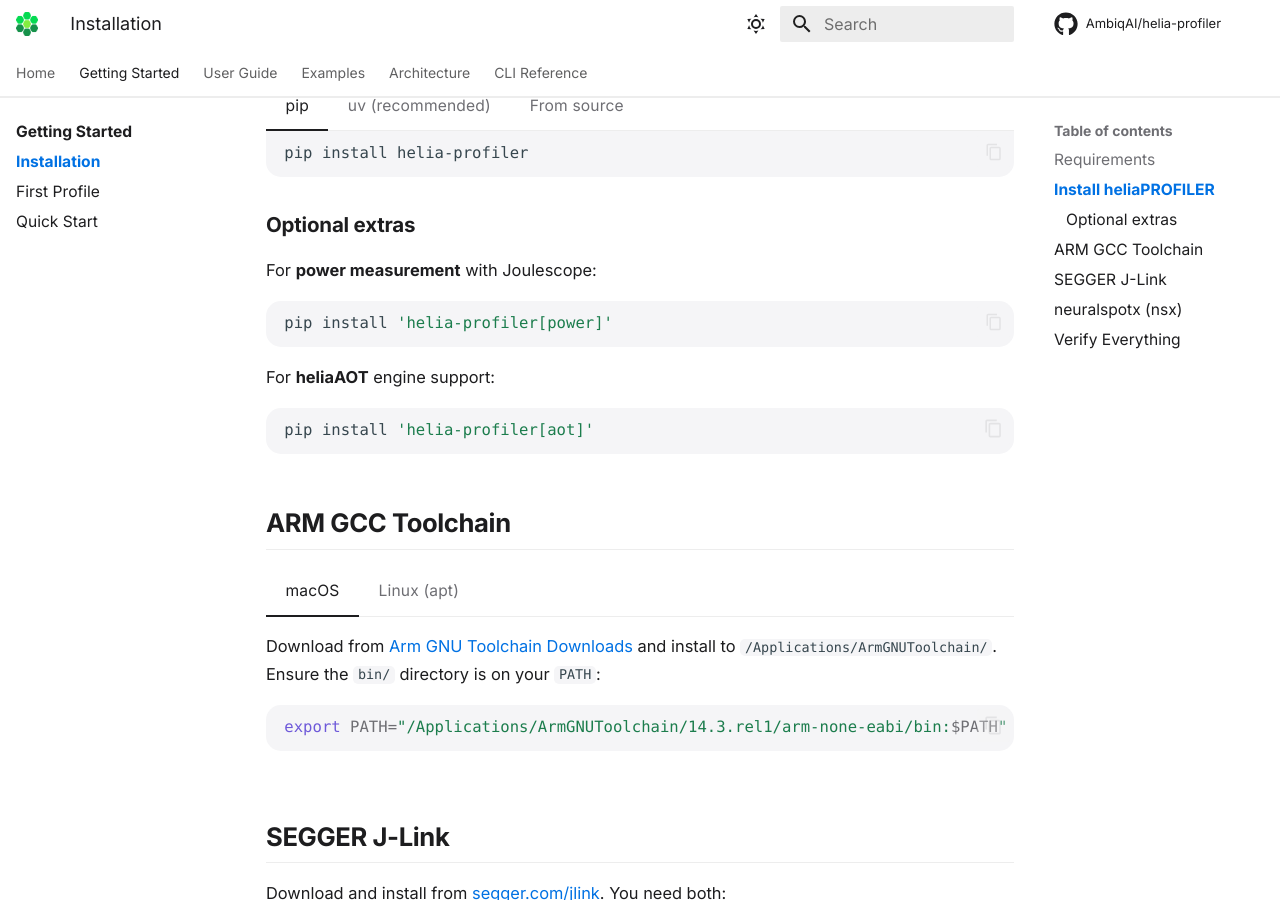
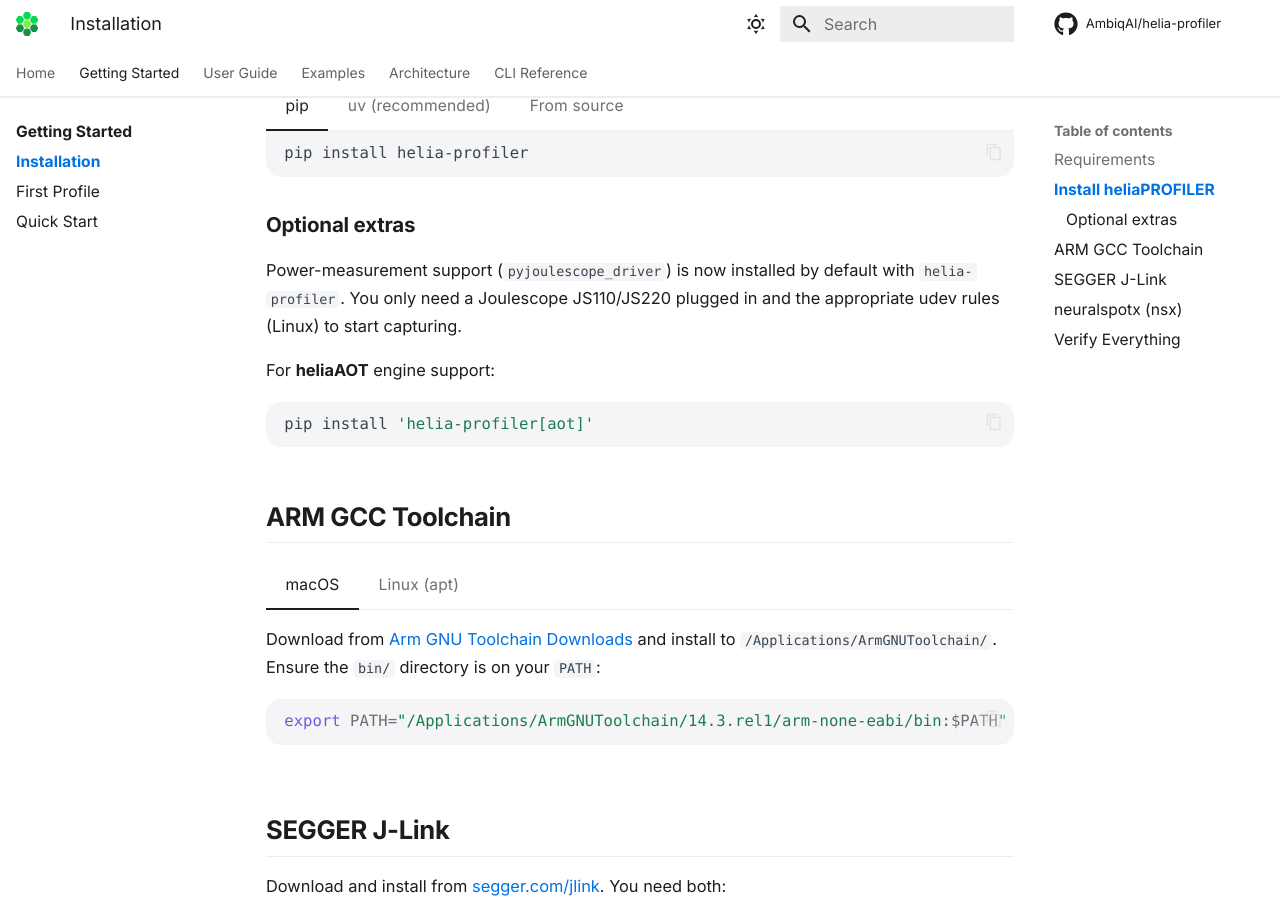
Before and after one commit to AmbiqAI/helia-profiler, an MkDocs documentation site: the page built from docs/getting-started/install.md, in a window 1280 px wide and 900 px high, scrolled down 735 px. Built offline with MkDocs 1.6.1 and Material for MkDocs 9.7.7, drawn with Linux system fonts in a browser that asks for light colours; some web fonts are replaced; comment, search, counter and statistics services are not loaded; some of the changed text lies outside the part shown.

Commit message:
feat(deps): promote pyjoulescope_driver + numpy to core deps
Move pyjoulescope_driver>=1.0 and numpy>=2.1,<3 from
`[project.optional-dependencies] power` into the core dependency list.
The `[power]` extra is kept empty for backward-compat install commands.

- pyproject.toml: move deps, keep power=[] stub
- docs/install.md: remove pip install '...[power]' instructions
- docs/quickstart.md: simplify power prereqs note

````diff
--- a/docs/getting-started/install.md
+++ b/docs/getting-started/install.md
@@ -35,11 +35,9 @@
 
 ### Optional extras
 
-For **power measurement** with Joulescope:
-
-```bash
-pip install 'helia-profiler[power]'
-```
+Power-measurement support (`pyjoulescope_driver`) is now installed by
+default with `helia-profiler`. You only need a Joulescope JS110/JS220
+plugged in and the appropriate udev rules (Linux) to start capturing.
 
 For **heliaAOT** engine support:
 
@@ -104,7 +102,6 @@
 ✓ JLinkExe            V8.12a
 ✓ JLinkSWOViewerCL    V8.12a
 ✓ nsx                 0.6.0
-○ joulescope          (optional — install with pip install 'helia-profiler[power]')
 ```
 
 All required tools show ✓. Optional tools show ○ when not installed.
--- a/pyproject.toml
+++ b/pyproject.toml
@@ -11,12 +11,15 @@
     "pyserial>=3.5",
     "pylink-square>=0.14.0",
     "neuralspotx>=0.6,<0.7",
+    "numpy>=2.1,<3",
+    "pyjoulescope_driver>=1.0",
 ]
 
 [project.optional-dependencies]
 aot = ["helia-aot>=0.15.0"]
 analysis = ["ai-edge-litert>=1.0", "flatbuffers>=24.0"]
-power = ["pyjoulescope_driver>=1.0"]
+# Kept for backward compatibility — pyjoulescope_driver is now a core dep.
+power = []
 
 [project.scripts]
 hpx = "helia_profiler.cli:main"
````
Also changed, not shown: docs/getting-started/quickstart.md (+1 -1 lines).
